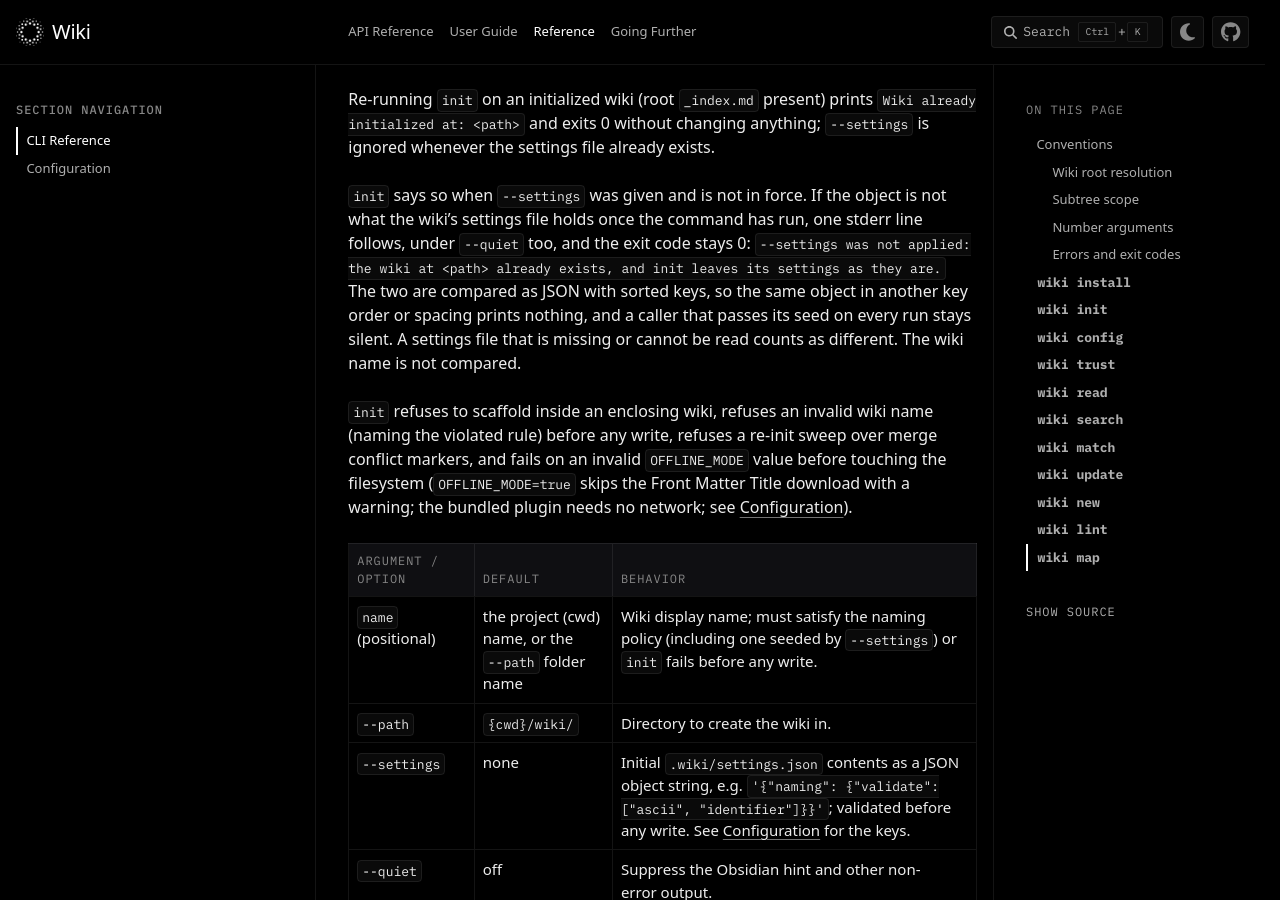
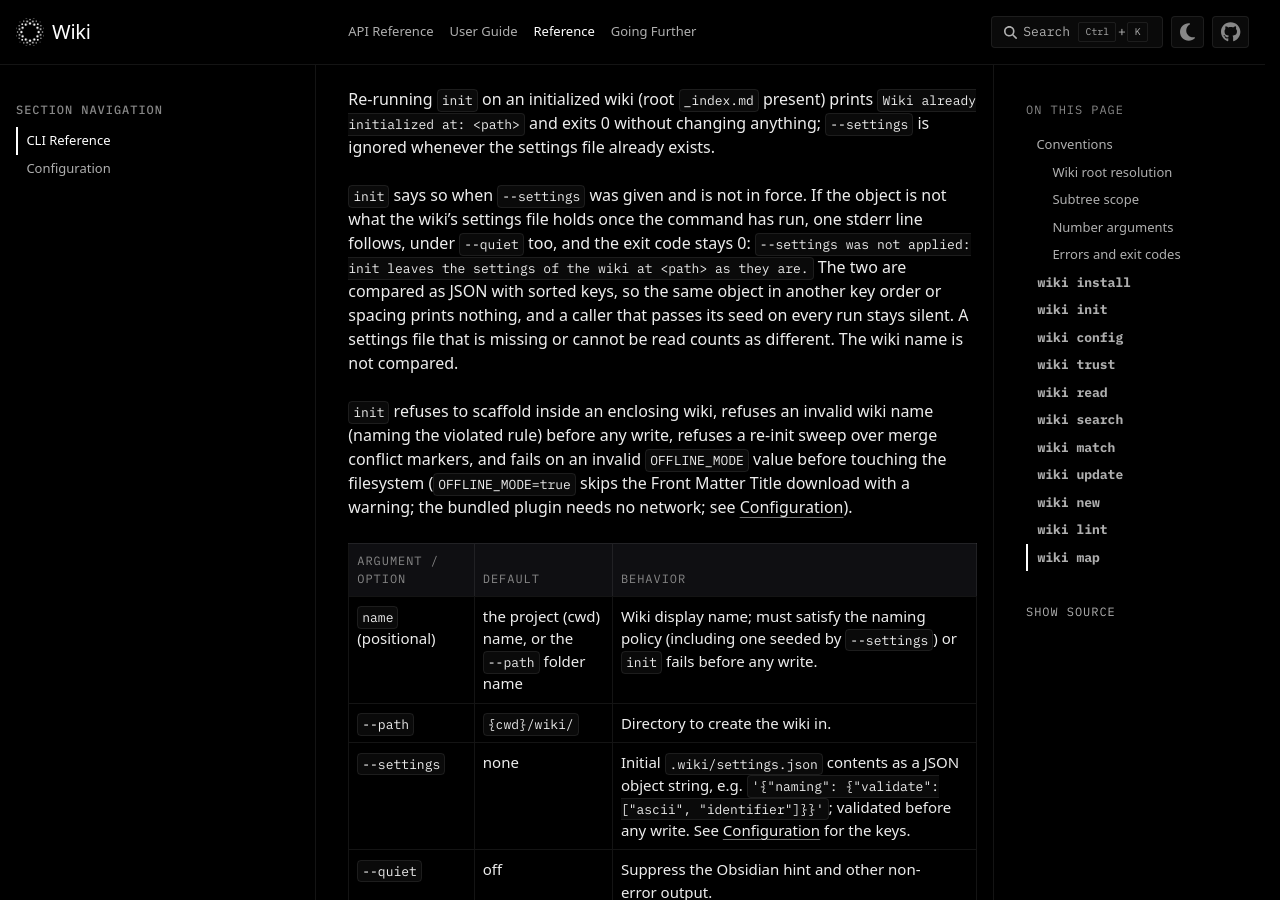
Before and after one commit to plasma-ai/wiki, a Sphinx documentation site: the page built from docs/cli/index.rst, in a window 1280 px wide and 900 px high, scrolled down 3363 px. Built offline with Sphinx 7.4.7 and the PyData theme 0.15.4, drawn with Linux system fonts in a browser that asks for light colours; some web fonts are replaced; pages that are not in the unit, such as notebooks, are missing from menus; cross-references to code outside the pages are shown as plain code.

Commit message:
word the init --settings line around the settings
The line said `the wiki at <path> already exists`. When a settings file
stood without a root index, `init` scaffolded the wiki, printed
`Initialized wiki at: <path>`, and then said the wiki already existed.

The line now reads `--settings was not applied: init leaves the settings
of the wiki at <path> as they are.` That holds in each case that prints
it: an existing wiki with other settings, a settings file that stood
before the root index, and a settings file that is missing or cannot be
read.

Co-Authored-By: Claude Fable 5.2 <noreply@anthropic.com>

```diff
--- a/docs/cli/index.rst
+++ b/docs/cli/index.rst
@@ -159,11 +159,11 @@ Re-running ``init`` on an initialized wiki (root ``_index.md`` present) prints
 ``init`` says so when ``--settings`` was given and is not in force. If the
 object is not what the wiki's settings file holds once the command has run,
 one stderr line follows, under ``--quiet`` too, and the exit code stays 0:
-``--settings was not applied: the wiki at <path> already exists, and init
-leaves its settings as they are.`` The two are compared as JSON with sorted
-keys, so the same object in another key order or spacing prints nothing, and a
-caller that passes its seed on every run stays silent. A settings file that is
-missing or cannot be read counts as different. The wiki name is not compared.
+``--settings was not applied: init leaves the settings of the wiki at <path>
+as they are.`` The two are compared as JSON with sorted keys, so the same
+object in another key order or spacing prints nothing, and a caller that
+passes its seed on every run stays silent. A settings file that is missing or
+cannot be read counts as different. The wiki name is not compared.
 
 ``init`` refuses to scaffold inside an enclosing wiki, refuses an invalid wiki
 name (naming the violated rule) before any write, refuses a re-init sweep over
```
Also changed, not shown: CHANGELOG.md (+3 -3 lines), 2 other files.
